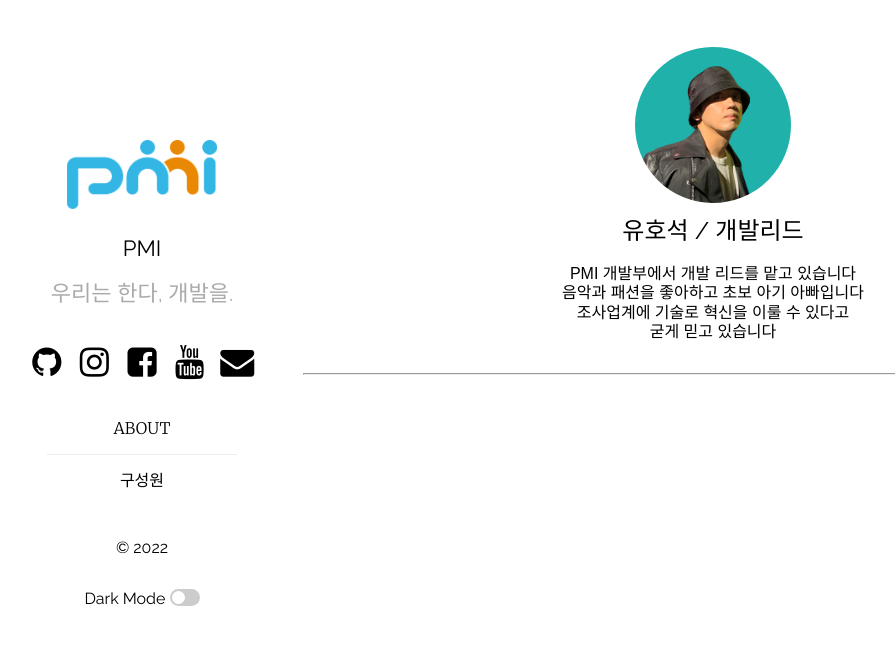
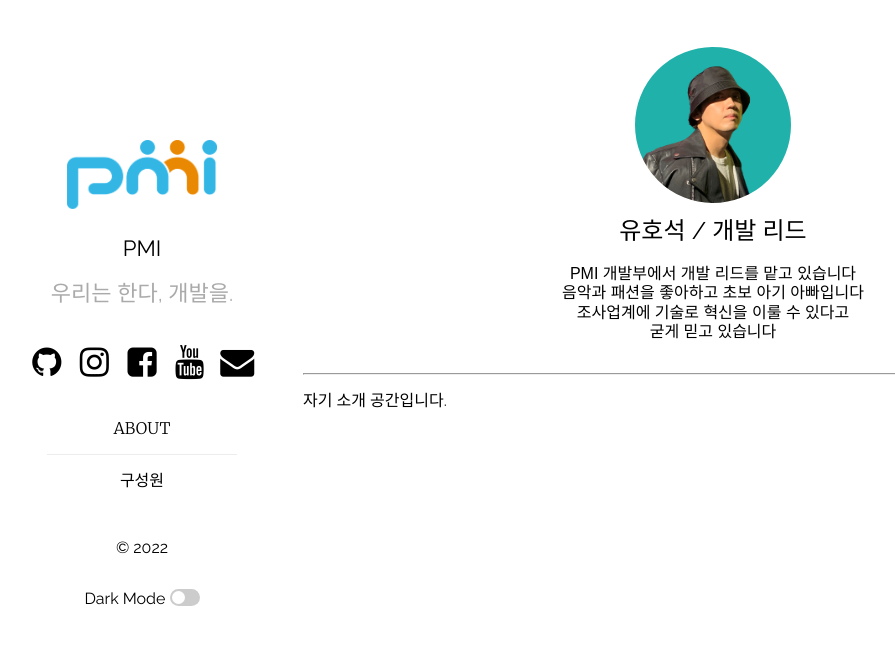
Before and after one commit to pmirnc-dev/pmirnc-dev.github.io, a Jekyll site: the page built from people/hsyoo.md, in a window 1280 px wide. Shown: the top 645 px of the page, without its empty margins (52-947 px from the left). Built offline with Jekyll 4.4.1, drawn with Linux system fonts in a browser that asks for light colours.

Commit message:
feat: people layout 추가
people layout 추가

```diff
--- a/_data/authors.yaml
+++ b/_data/authors.yaml
@@ -2,7 +2,7 @@ hsyoo :
     username: hsyoo
     name: 유호석
     image: /assets/authors/hsyoo.png
-    position: 개발리드
+    position: 개발 리드
     description: |-
         PMI 개발부에서 개발 리드를 맡고 있습니다
         음악과 패션을 좋아하고 초보 아기 아빠입니다
--- a/_layouts/people.html
+++ b/_layouts/people.html
@@ -13,7 +13,7 @@ layout: default
         <pre class="people-desc">{{ author.description }}</pre>
     </section>
     <hr/>
-
+    {{ content }}
 {%-endif-%}
 
 
--- a/people/hsyoo.md
+++ b/people/hsyoo.md
@@ -1,3 +1,5 @@
 ---
 layout: people
 ---
+
+자기 소개 공간입니다.
```
